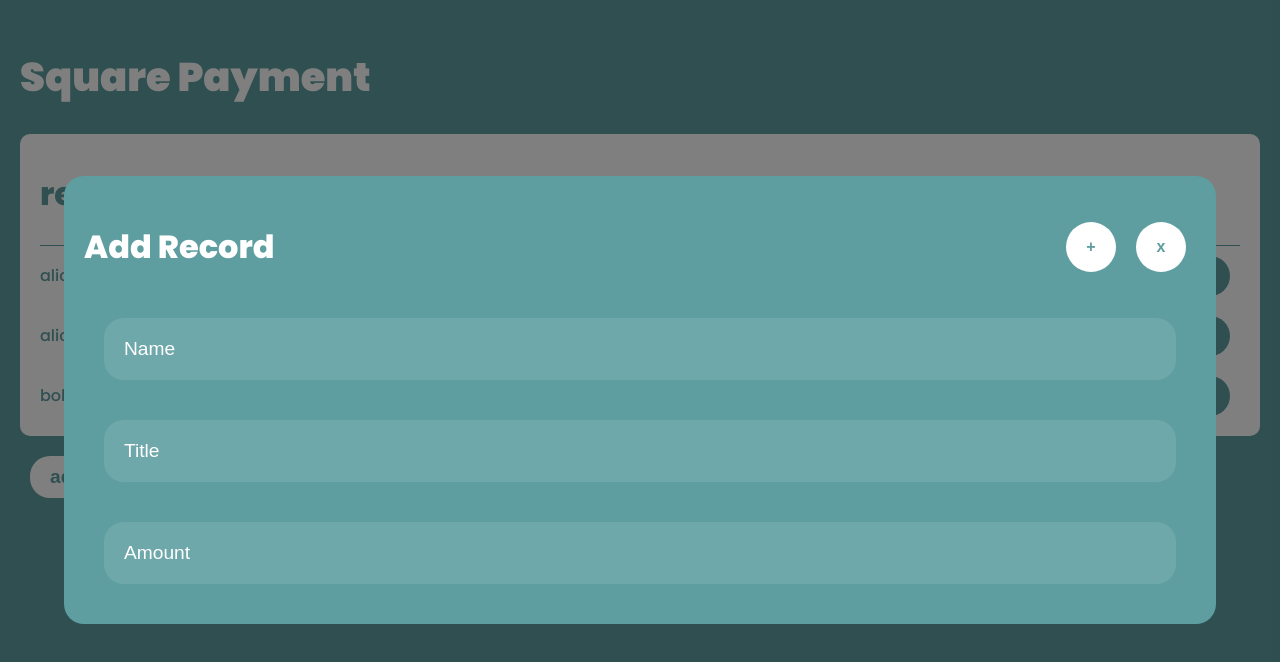
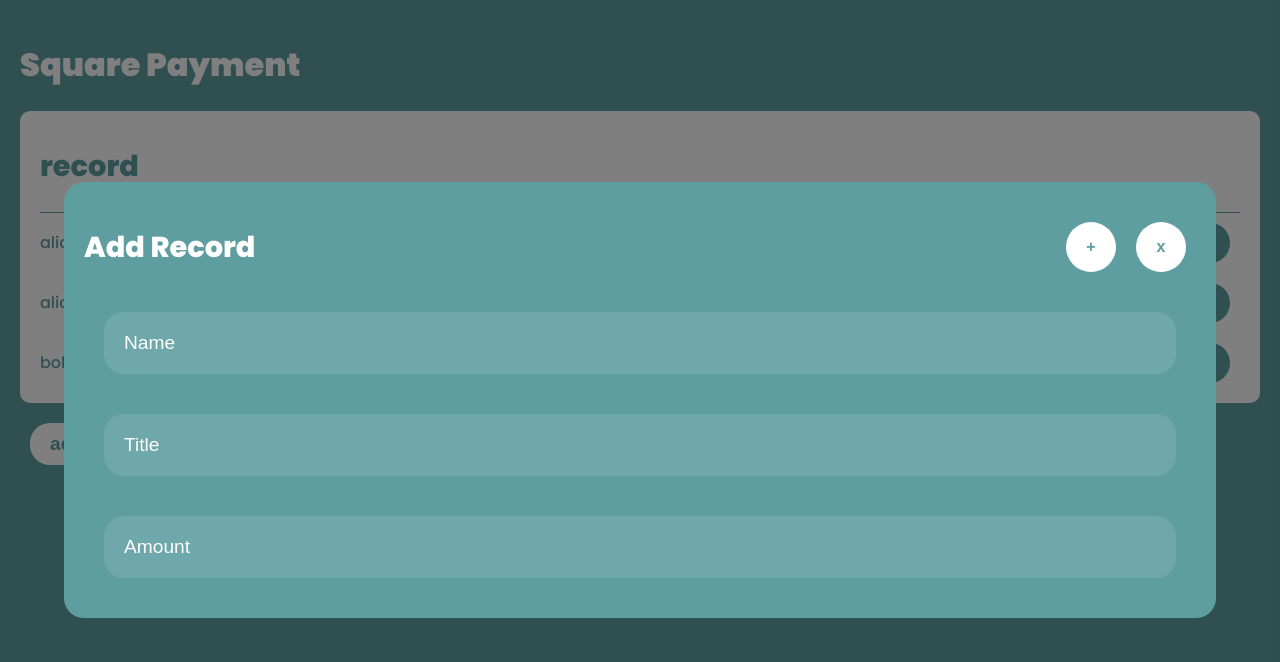
Before and after one commit to yoichiojima-2/square-payment, a React (Create React App) app: page / in a window 1280 px wide. Shown: the top 662 px of the page. Built offline with nearby package versions, Linux system fonts and the light colour scheme.

Commit message:
adjust css

```diff
--- a/src/index.css
+++ b/src/index.css
@@ -8,22 +8,22 @@
 }
 
 h1 {
-  font-size: 2.5rem;
+  font-size: 2rem;
   font-weight: 900;
 }
 
 h2 {
-  font-size: 2rem;
+  font-size: 1.8rem;
   font-weight: 800;
 }
 
 h3 {
-  font-size: 1.7rem;
+  font-size: 1.4rem;
   font-weight: 700;
 }
 
 h4 {
-  font-size: 1.4rem;
+  font-size: 1.3rem;
   font-weight: 600;
 }
 
```
